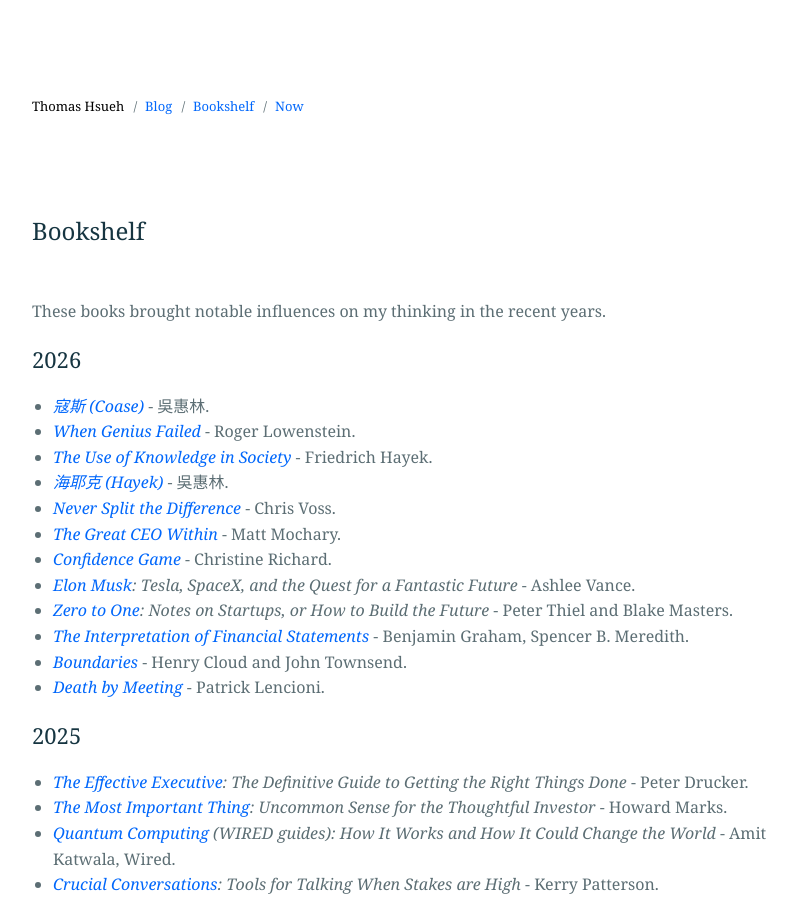
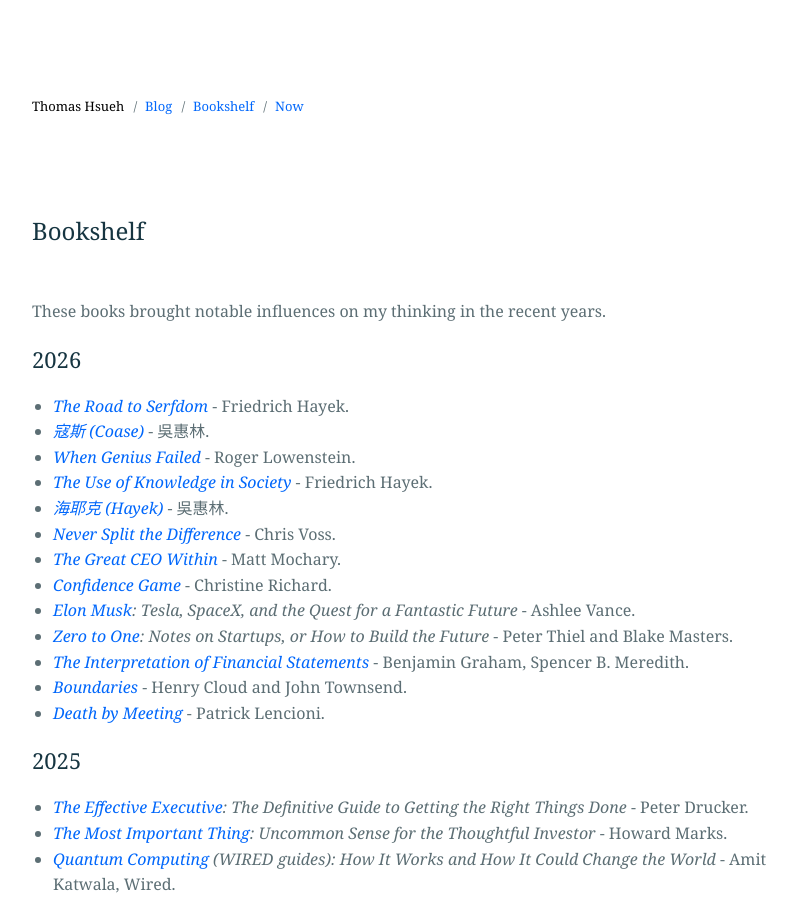
Before and after one commit to guiltygyoza/new-blog, a Jekyll site: the page built from _pages/bookshelf.markdown, in a window 1280 px wide and 900 px high. Shown: the whole window, without its empty margins (238-1035 px from the left). Built offline with Jekyll 4.4.1, drawn with Linux system fonts in a browser that asks for light colours.

Commit message:
add book

```diff
--- a/_pages/bookshelf.markdown
+++ b/_pages/bookshelf.markdown
@@ -7,6 +7,7 @@
 These books brought notable influences on my thinking in the recent years.
 
 ## 2026
+- *[The Road to Serfdom](https://www.goodreads.com/sk/book/show/299215.The_Road_to_Serfdom){:target="_blank"}* - Friedrich Hayek.
 - *[寇斯 (Coase)](https://www.eslite.com/product/1001116712587705){:target="_blank"}* - 吳惠林.
 - *[When Genius Failed](https://www.goodreads.com/book/show/10669.When_Genius_Failed){:target="_blank"}* - Roger Lowenstein.
 - *[The Use of Knowledge in Society](https://en.wikipedia.org/wiki/The_Use_of_Knowledge_in_Society){:target="_blank"}* - Friedrich Hayek.
```
